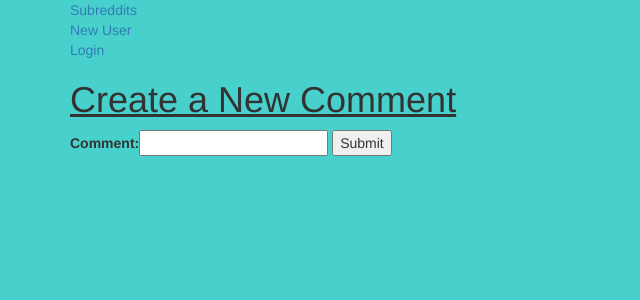
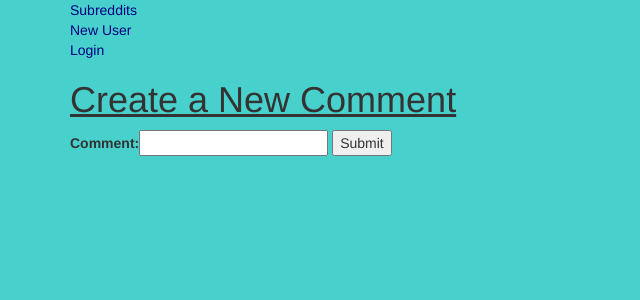
Before and after one commit to rallen0150/reddit_lite, a Django app: page /post/1/create/ in a window 1280 px wide. Shown: the top 300 px of the page, without its empty margins (0-640 px from the left). Run offline with Django 3.2, Linux system fonts and the light colour scheme; some libraries are stand-ins or nearby versions.

Commit message:
linked url page

```diff
--- a/templates/base.html
+++ b/templates/base.html
@@ -25,6 +25,10 @@
       .panel-body {
         padding: 1em;
       }
+
+      a {
+        color: navy;
+      }
     </style>
   </head>
   <body>
```
